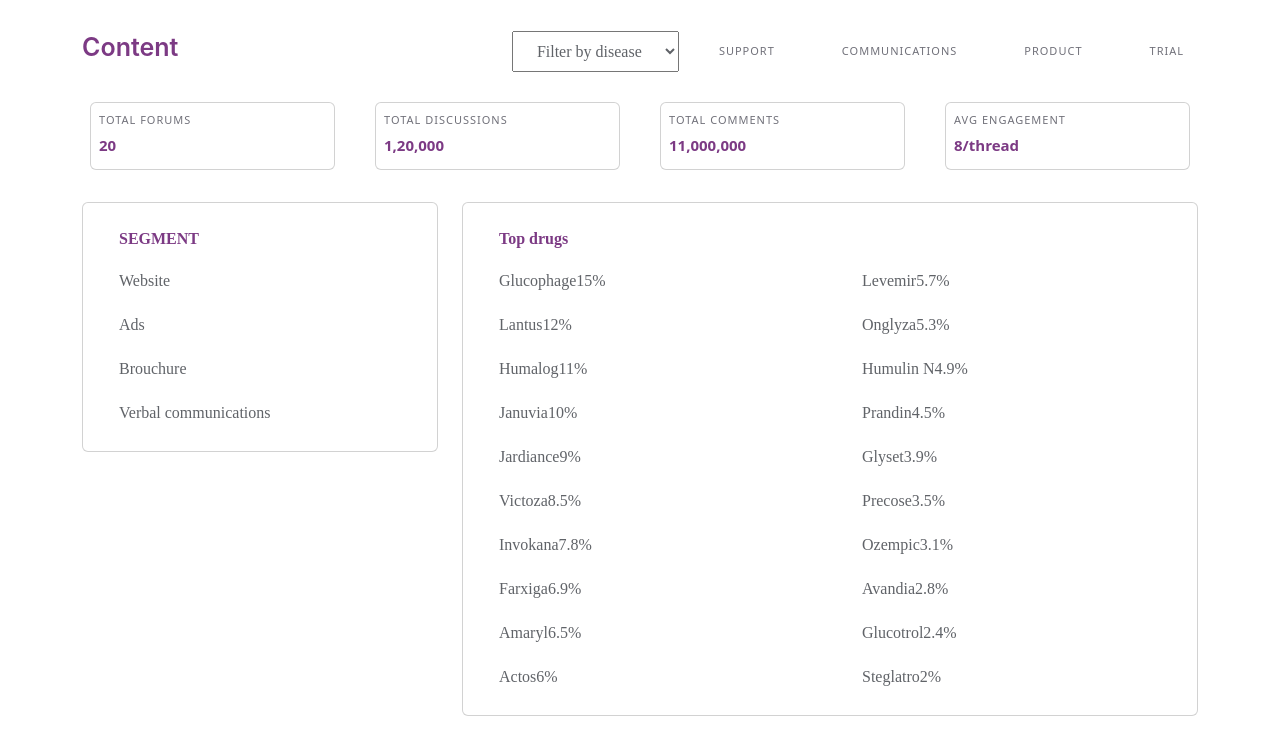
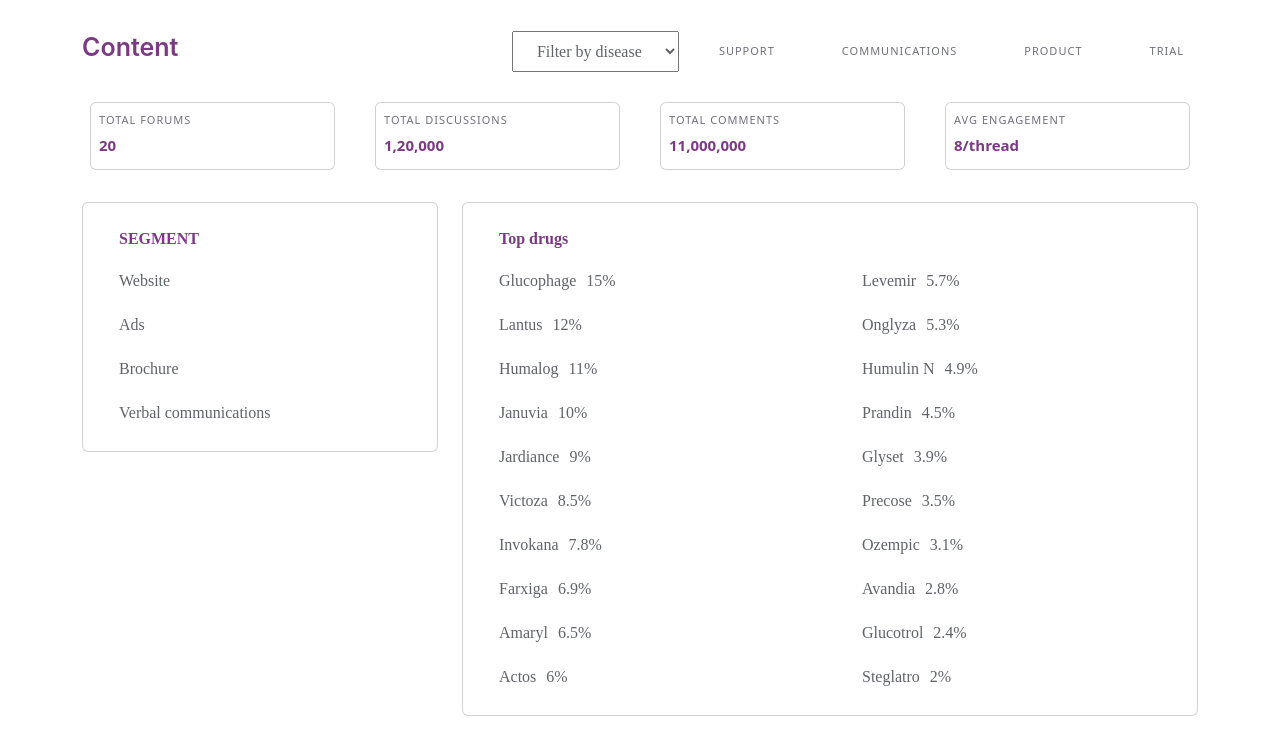
Before and after one commit to nu-man/project-2-Multiplier, a React (Create React App) app in the folder client/: page /#/content in a window 1280 px wide. Shown: the top 738 px of the page. Built offline with nearby package versions, Linux system fonts and the light colour scheme.

Commit message:
new changes

```diff
--- a/client/src/components/Content.js
+++ b/client/src/components/Content.js
@@ -31,7 +31,6 @@
             <span className="menu-container">Product</span>
             <span className="menu-container">Trial</span>
           </div>
-
         </div>
 
         <Container>
@@ -63,6 +62,7 @@
             </Col>
           </Row>
         </Container>
+
         <Container>
           <Row>
             <Col lg={4}>
@@ -70,7 +70,7 @@
                 <span className="top-forum">SEGMENT</span>
                 <span className="forum-container">Website</span>
                 <span className="forum-container">Ads</span>
-                <span className="forum-container">Brouchure</span>
+                <span className="forum-container">Brochure</span>
                 <span className="forum-container">Verbal communications</span>
               </Card>
             </Col>
@@ -92,7 +92,7 @@
                       { name: "Actos", percentage: "6%" },
                     ].map((drug, index) => (
                       <div key={index} className="forum-container">
-                        <span>{drug.name}</span>
+                        <span >{drug.name}</span>
                         <span>{drug.percentage}</span>
                       </div>
                     ))}
@@ -121,6 +121,7 @@
             </Col>
           </Row>
         </Container>
+
         <Container className="mb-3">
           <div>
             <Card className="p-3 mt-4">
@@ -146,7 +147,6 @@
             </Card>
           </div>
         </Container>
-
       </Container>
     </>
   );
--- a/client/src/components/page2.css
+++ b/client/src/components/page2.css
@@ -158,7 +158,9 @@
     align-items: center;
     padding: 15px 20px;
 }
-
+.forum-container span {
+    margin-right: 10px; /* Adjust space between name and percentage */
+  }
 .nav-title {
     color: #7C3A84;
     font-feature-settings: 'cv03' on, 'cv04' on;
@@ -221,7 +223,6 @@
     margin-top: 10px;
     border: none;
 
-
 }
 
 .yaxis-text {
```
Lines whose indentation alone changed are shown as unchanged.
